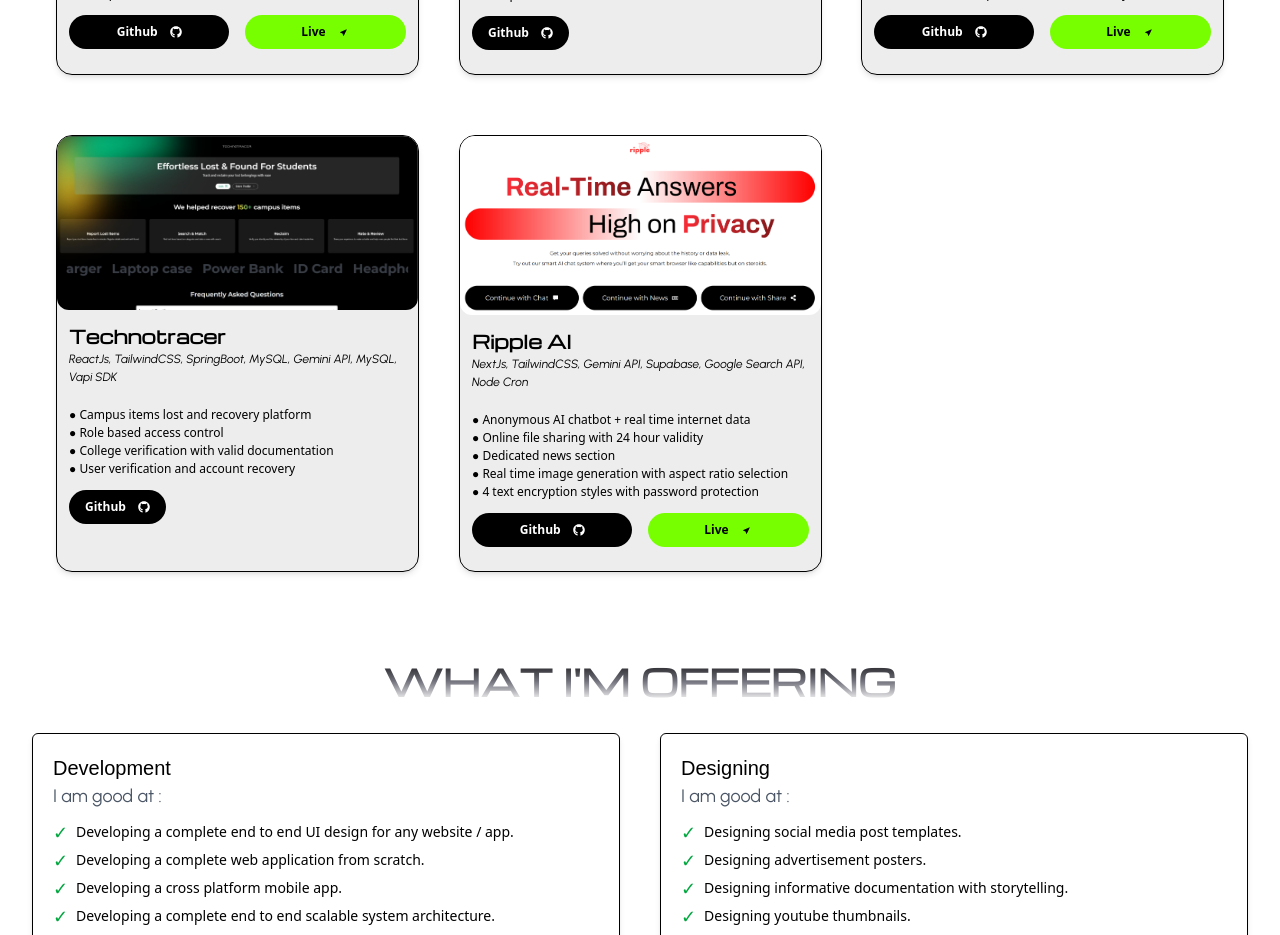
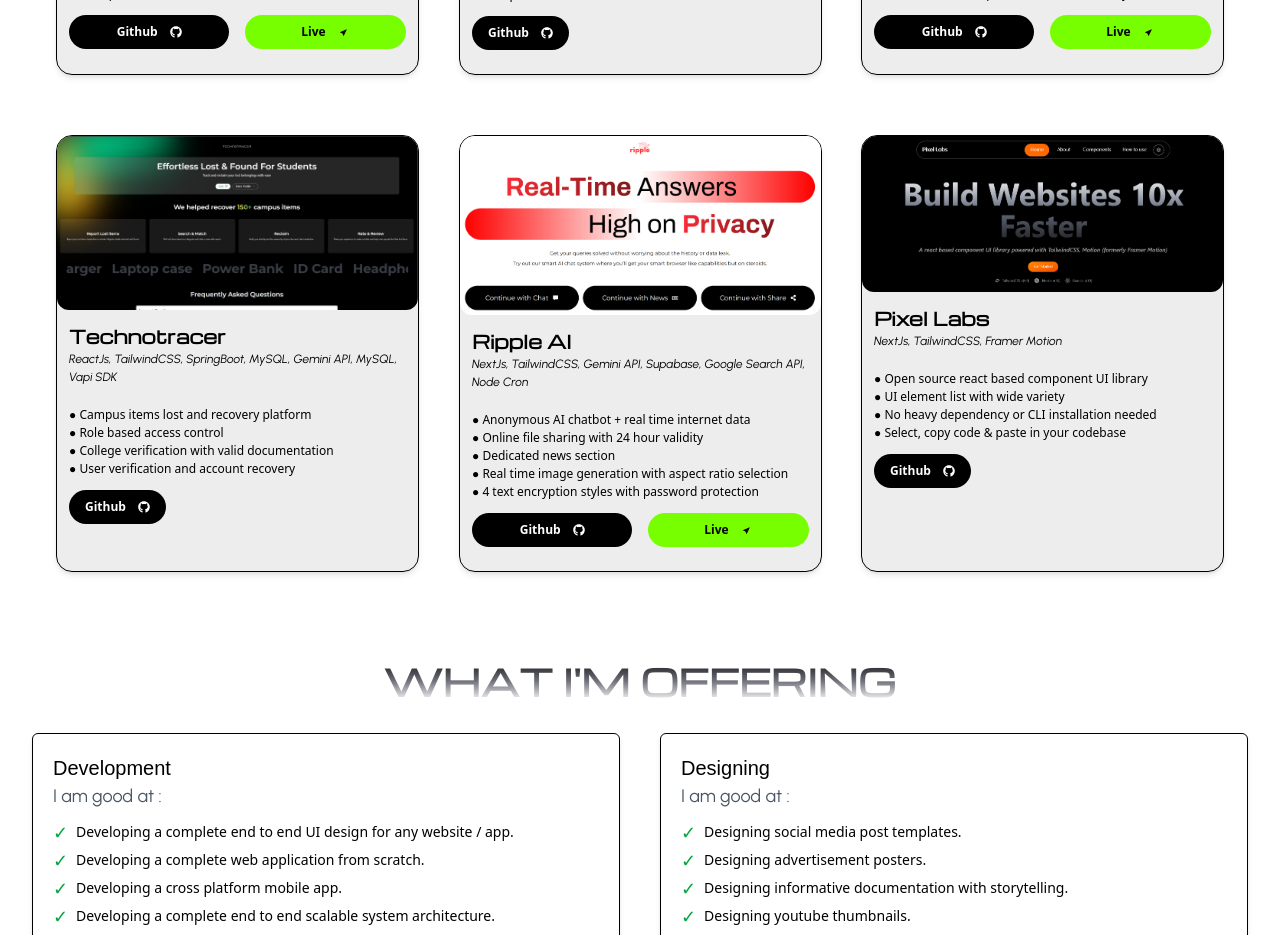
Before and after one commit to isudiptodas/isudiptodas_portfolio, a Next.js app: page / in a window 1280 px wide. Shown: the part 2960-3895 px from the top of the page. Built offline with nearby package versions, Linux system fonts and the light colour scheme; a web font is replaced by a local one.

Commit message:
Updated project list

```diff
--- a/src/data/projectList.ts
+++ b/src/data/projectList.ts
@@ -111,4 +111,18 @@
         live: `https://ripple-ai-six.vercel.app/`,
         deployed: true
     },
+    {
+        name: `pixel labs`,
+        image: `/assets/pixel-labs.png`,
+        features: [
+            "Open source react based component UI library",
+            "UI element list with wide variety",
+            "No heavy dependency or CLI installation needed",
+            "Select, copy code & paste in your codebase",
+        ],
+        tech: `NextJs, TailwindCSS, Framer Motion`,
+        github: `https://github.com/isudiptodas/Pixel-Labs-Component_UI_Library`,
+        live: ``,
+        deployed: false
+    },
 ]
```
